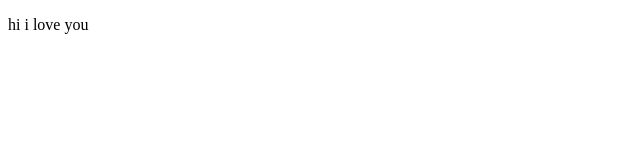
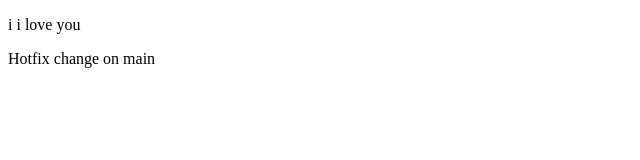
Before and after one commit to dracul0p/Git-demo, a plain HTML site: page index.html in a window 1280 px wide. Shown: the whole page, without its empty margins (0-640 px from the left). Drawn offline with Linux system fonts and the light colour scheme.

Commit message:
added new line in index.html

```diff
--- a/index.html
+++ b/index.html
@@ -6,6 +6,8 @@
   <title>Document</title>
 </head>
 <body>
-	<p>hi i love you</p>
+    <p>i i love you</p>
+    <p>Hotfix change on main</p>
+
 </body>
 </html>
```
